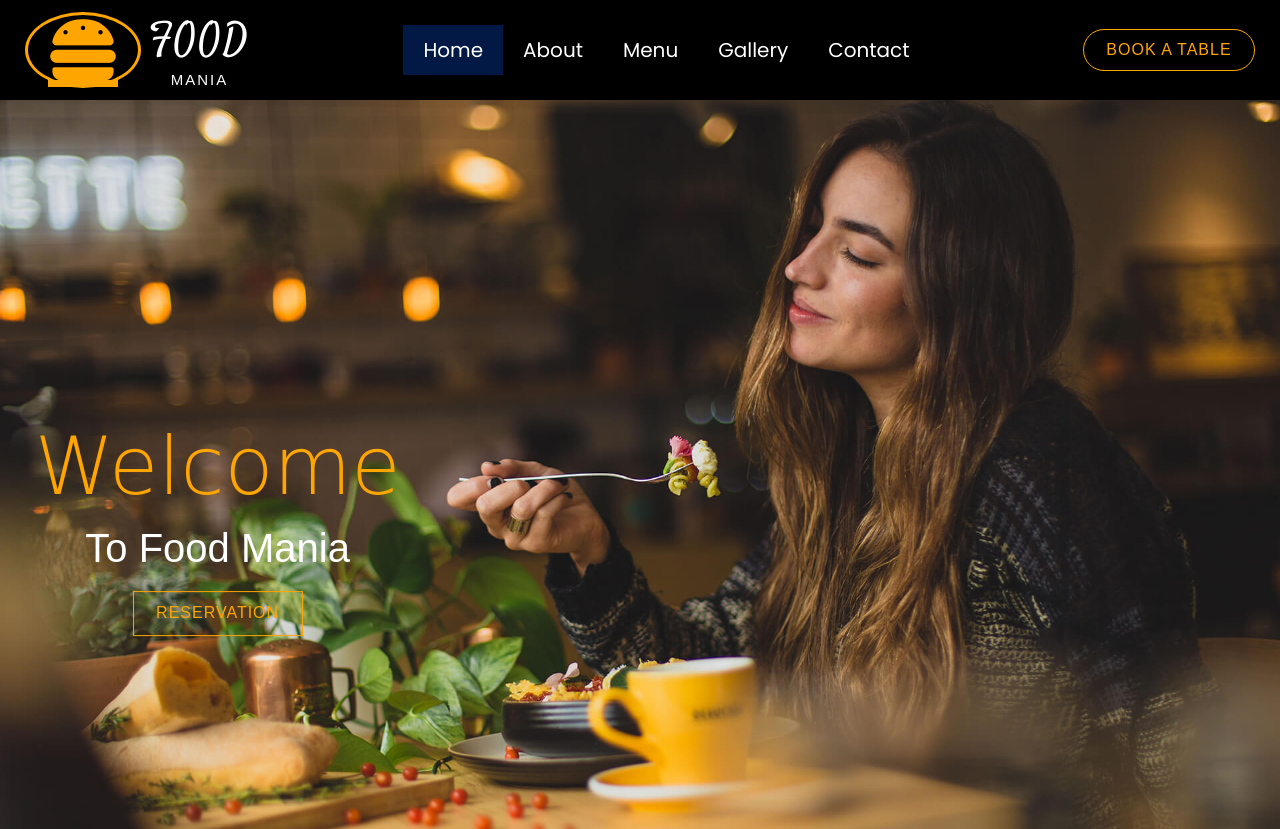
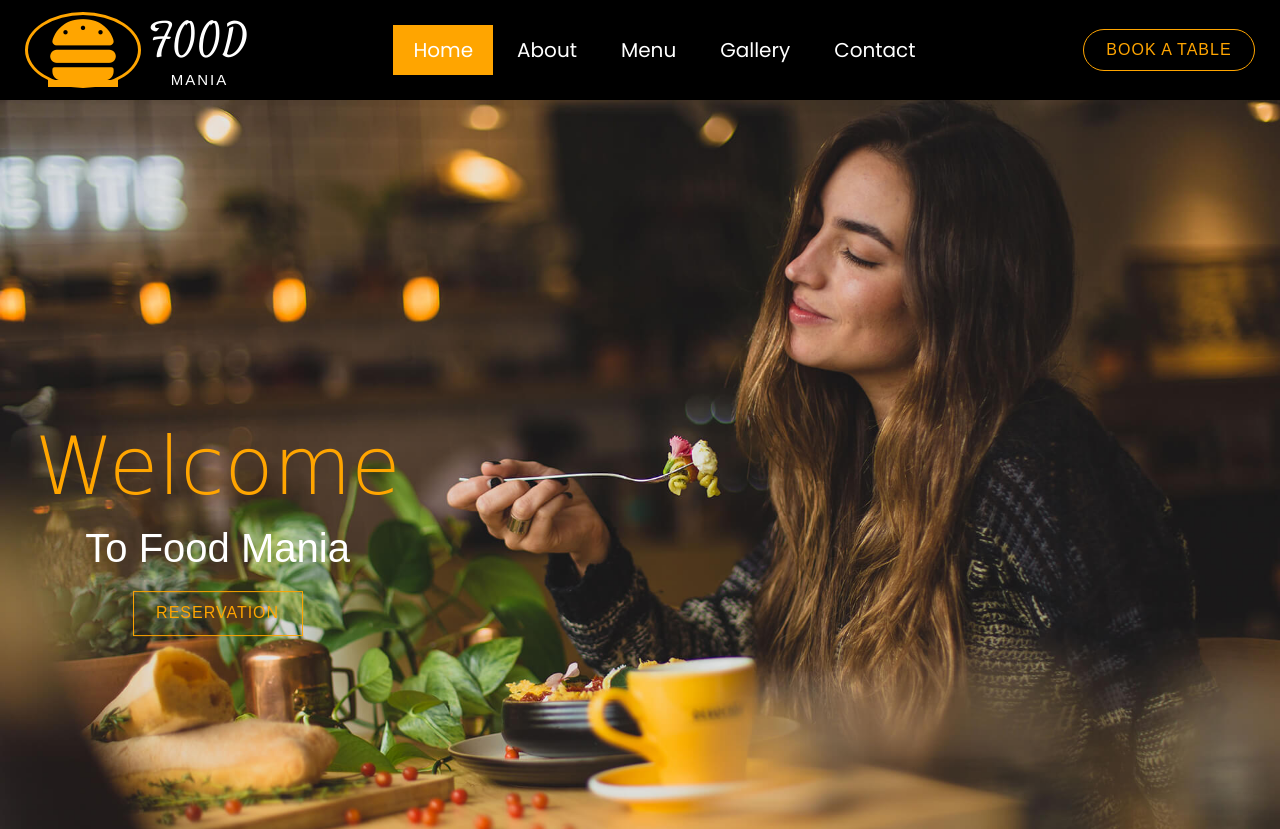
Before and after one commit to prajaktak137/restaurant-app-sass, a website: page index.html in a window 1280 px wide. Shown: the top 829 px of the page. Drawn offline with Linux system fonts and the light colour scheme.

Commit message:
modified scss

```diff
--- a/scss/_common.scss
+++ b/scss/_common.scss
@@ -42,6 +42,7 @@ ul {
 
  li {
    float: left;
+   margin-right:4px;
  }
 
  li a {
@@ -53,7 +54,7 @@ ul {
    text-decoration: none;
  }
  .active{
- background-color: $color-royal-blue;
+ background-color: $color-primary;
  color: $color-white;
  }
  li a:hover {
```
Also changed, not shown: css/main.css, 1 other file.
